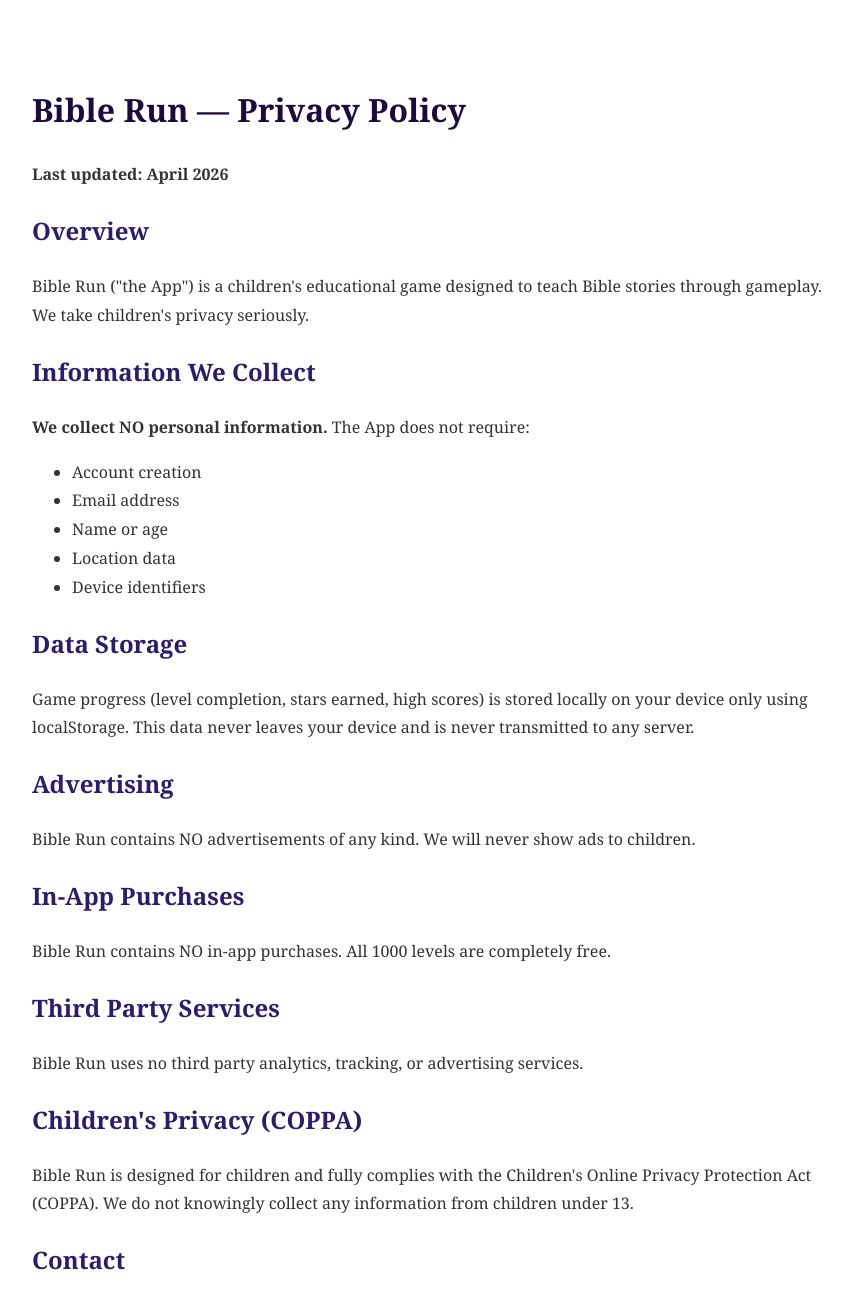
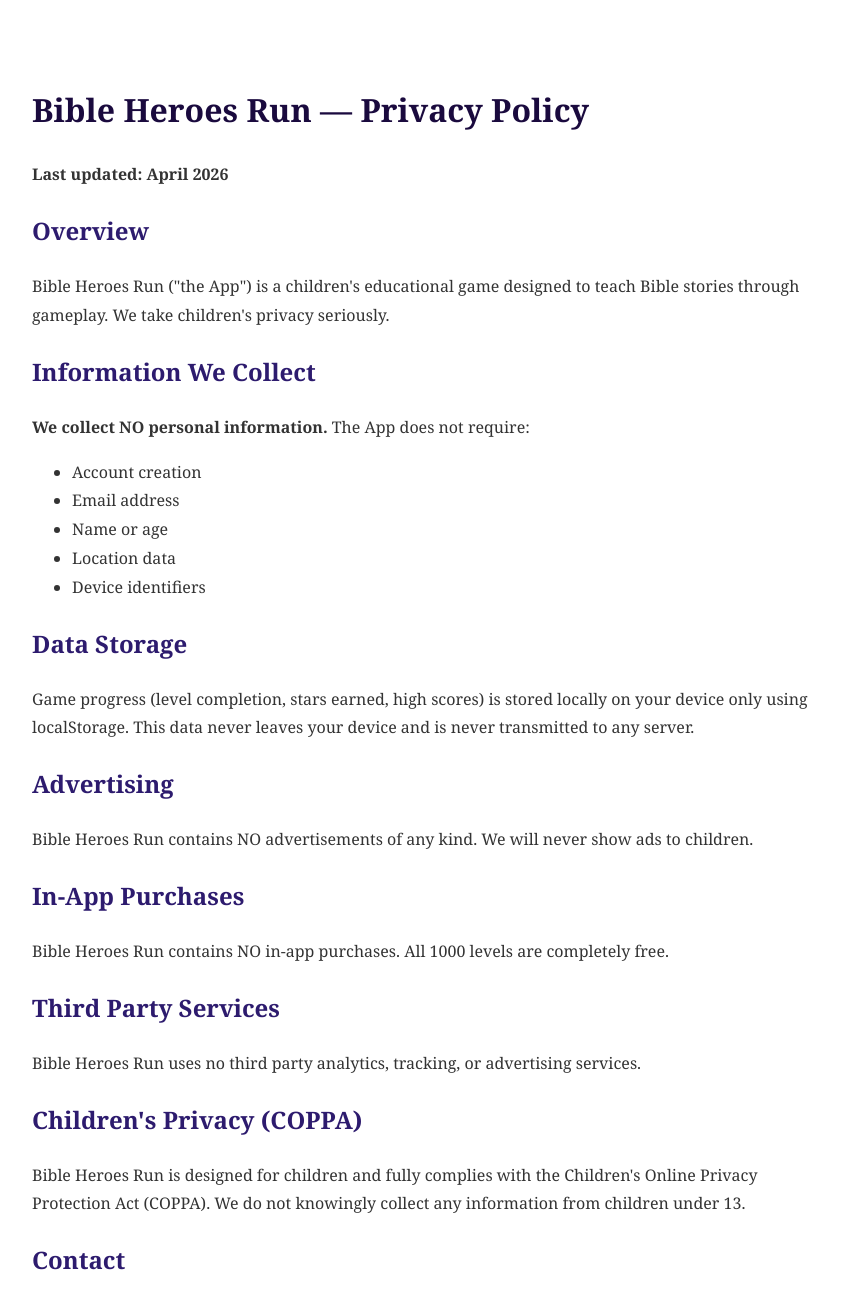
Before and after one commit to JamesLeePM/bible-heroes-run, a website built with Vite: page privacy.html in a window 1280 px wide. Shown: the top 1298 px of the page, without its empty margins (208-1060 px from the left). Built offline with nearby package versions, Linux system fonts and the light colour scheme.

Commit message:
Update app name from 'Bible Run' to 'Bible Heroes Run'

```diff
--- a/privacy.html
+++ b/privacy.html
@@ -1,7 +1,7 @@
 <!DOCTYPE html>
 <html lang="en">
 <head>
-  <title>Bible Run — Privacy Policy</title>
+  <title>Bible Heroes Run — Privacy Policy</title>
   <meta name="viewport"
     content="width=device-width,initial-scale=1">
   <style>
@@ -18,11 +18,11 @@
   </style>
 </head>
 <body>
-  <h1>Bible Run — Privacy Policy</h1>
+  <h1>Bible Heroes Run — Privacy Policy</h1>
   <p><strong>Last updated: April 2026</strong></p>
 
   <h2>Overview</h2>
-  <p>Bible Run ("the App") is a children's
+  <p>Bible Heroes Run ("the App") is a children's
   educational game designed to teach Bible
   stories through gameplay. We take children's
   privacy seriously.</p>
@@ -46,19 +46,19 @@
   server.</p>
 
   <h2>Advertising</h2>
-  <p>Bible Run contains NO advertisements of
+  <p>Bible Heroes Run contains NO advertisements of
   any kind. We will never show ads to children.</p>
 
   <h2>In-App Purchases</h2>
-  <p>Bible Run contains NO in-app purchases.
+  <p>Bible Heroes Run contains NO in-app purchases.
   All 1000 levels are completely free.</p>
 
   <h2>Third Party Services</h2>
-  <p>Bible Run uses no third party analytics,
+  <p>Bible Heroes Run uses no third party analytics,
   tracking, or advertising services.</p>
 
   <h2>Children's Privacy (COPPA)</h2>
-  <p>Bible Run is designed for children and
+  <p>Bible Heroes Run is designed for children and
   fully complies with the Children's Online
   Privacy Protection Act (COPPA). We do not
   knowingly collect any information from
@@ -67,6 +67,6 @@
   <h2>Contact</h2>
   <p>Questions about privacy? Contact us at:
   <br>James Lee
-  <br>james@jamesleepm.com</p>
+  <br>jamesdlee77@gmail.com</p>
 </body>
 </html>
```
